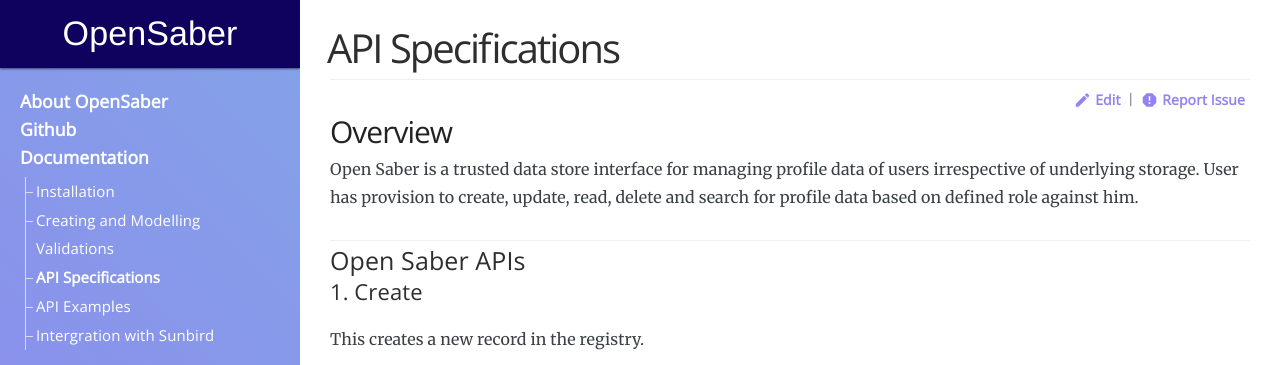
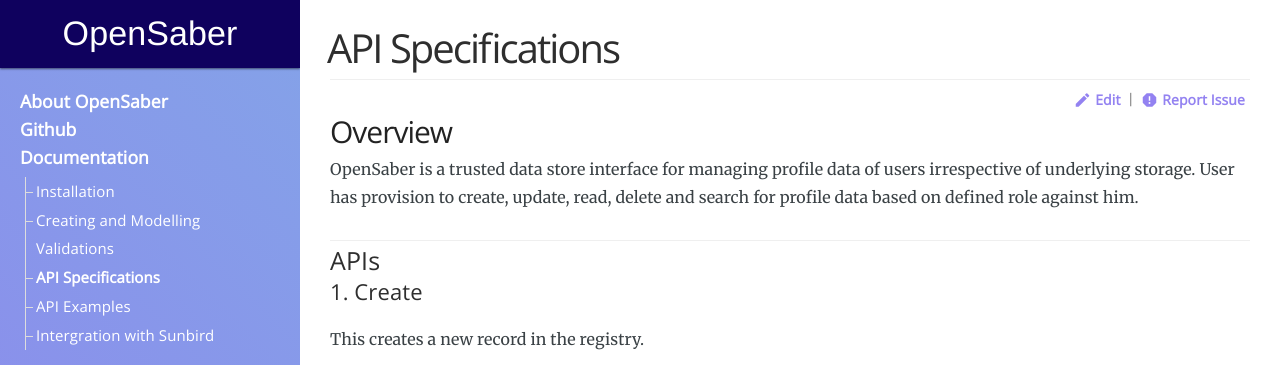
Before and after one commit to project-sunbird/open-saber-docs, a Jekyll site: the page built from _posts/2018-09-11-API-Specs.md, in a window 1280 px wide. Shown: the top 365 px of the page. Built offline with Jekyll 4.4.1, drawn with Linux system fonts in a browser that asks for light colours; nearby versions of some CDN libraries; some web fonts are replaced.

Commit message:
Issue #OS-61 Reflect name in API specs

```diff
--- a/_posts/2018-09-11-API-Specs.md
+++ b/_posts/2018-09-11-API-Specs.md
@@ -13,11 +13,11 @@
 
 ## Overview
 
-Open Saber is a trusted data store interface for managing profile data of users irrespective of underlying storage. User has provision to create, update, read, delete and search for profile data based on defined role against him.
+OpenSaber is a trusted data store interface for managing profile data of users irrespective of underlying storage. User has provision to create, update, read, delete and search for profile data based on defined role against him.
 
 ***
 
-### Open Saber APIs
+### APIs
 
 #### 1. Create
 
```
